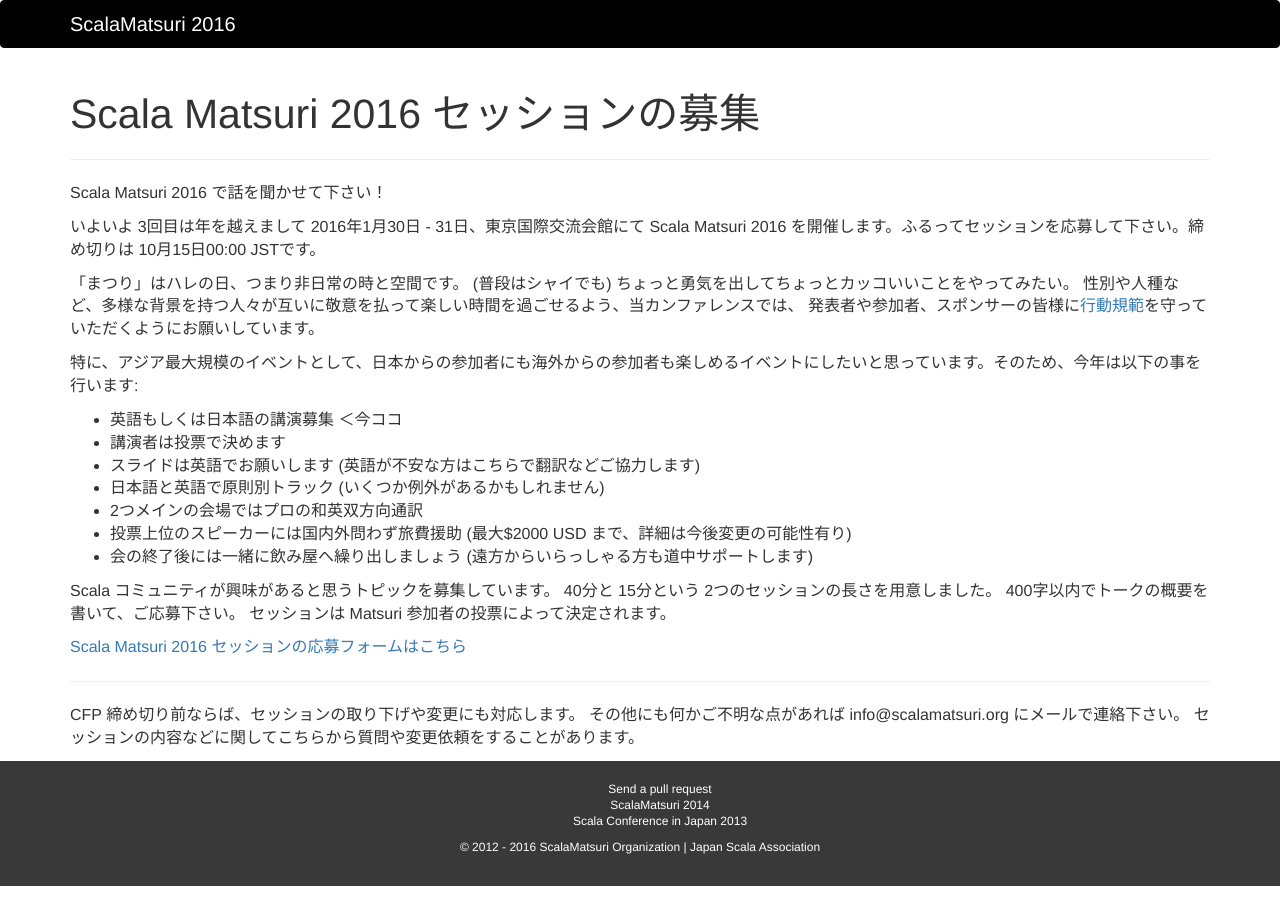
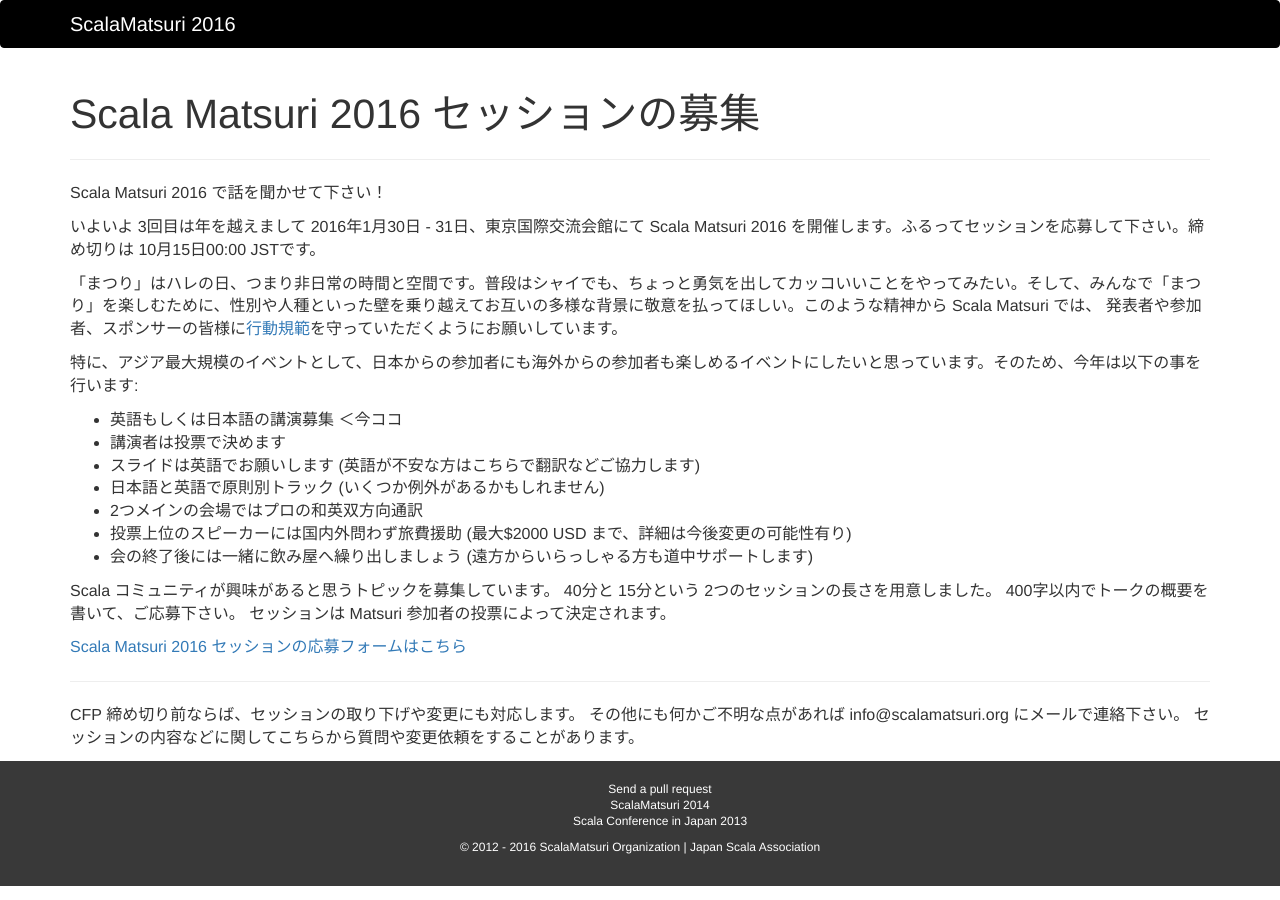
Before and after one commit to scalajp/2016.scalamatsuri.org, a Jekyll site: the page built from ja/cfp/index.html, in a window 1280 px wide. Built offline with Jekyll 4.4.1, drawn with Linux system fonts in a browser that asks for light colours; nearby versions of some CDN libraries.

Commit message:
modified cfp ja text

```diff
--- a/ja/cfp/index.html
+++ b/ja/cfp/index.html
@@ -14,7 +14,7 @@ Scala Matsuri 2016 で話を聞かせて下さい！
 いよいよ 3回目は年を越えまして 2016年1月30日 - 31日、東京国際交流会館にて Scala Matsuri 2016 を開催します。ふるってセッションを応募して下さい。締め切りは 10月15日00:00 JSTです。
 </p>
 <p>
-「まつり」はハレの日、つまり非日常の時と空間です。 (普段はシャイでも) ちょっと勇気を出してちょっとカッコいいことをやってみたい。 性別や人種など、多様な背景を持つ人々が互いに敬意を払って楽しい時間を過ごせるよう、当カンファレンスでは、 発表者や参加者、スポンサーの皆様に<a href="http://scalamatsuri.org/ja/code-of-conduct/">行動規範</a>を守っていただくようにお願いしています。
+「まつり」はハレの日、つまり非日常の時間と空間です。普段はシャイでも、ちょっと勇気を出してカッコいいことをやってみたい。そして、みんなで「まつり」を楽しむために、性別や人種といった壁を乗り越えてお互いの多様な背景に敬意を払ってほしい。このような精神から Scala Matsuri では、 発表者や参加者、スポンサーの皆様に<a href="http://scalamatsuri.org/ja/code-of-conduct/">行動規範</a>を守っていただくようにお願いしています。
 </p>
 
 <p>
```
